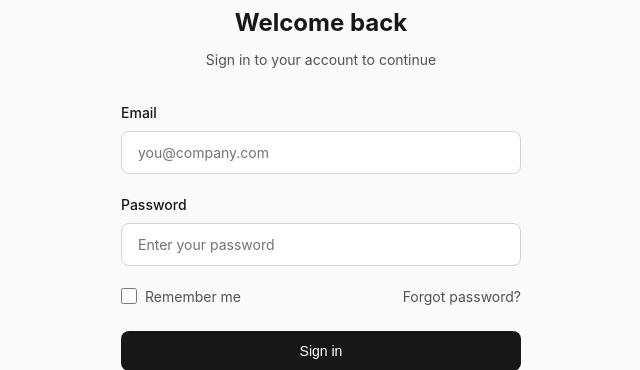
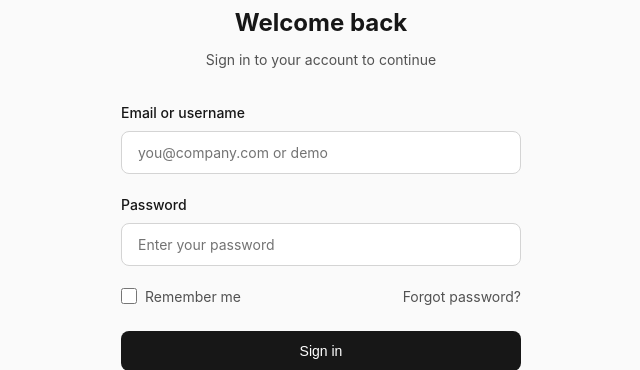
Before and after one commit to dvsklj/TEKO-SPA-MacroHard-Demo, a Flask app: page /auth/login in a window 1280 px wide. Shown: the part 210-580 px from the top of the page, without its empty margins (319-959 px from the left). Run offline with Flask 3, Linux system fonts and the light colour scheme; some libraries are stand-ins or nearby versions.

Commit message:
Fix: Change login validation to allow demo credentials

```diff
--- a/app/auth.py
+++ b/app/auth.py
@@ -17,8 +17,12 @@ def login():
 
     form = LoginForm()
     if form.validate_on_submit():
-        email = form.email.data.lower().strip()
-        user = User.query.filter_by(email=email).first()
+        identifier = form.email.data.strip()
+        normalized = identifier.lower()
+
+        user = User.query.filter_by(email=normalized).first()
+        if not user:
+            user = User.query.filter_by(username=identifier).first()
 
         if user and user.check_password(form.password.data):
             if not user.is_active:
@@ -45,7 +49,7 @@ def login():
             # Failed login
             _log_audit(user.id if user else None, 'login_failed',
                       ip_address=request.remote_addr,
-                      details=f'Email: {email}')
+                      details=f'Identifier: {identifier}')
             flash('Invalid email or password', 'error')
 
     return render_template('auth/login.html', form=form)
--- a/app/forms.py
+++ b/app/forms.py
@@ -7,9 +7,8 @@ from app.models import User
 
 class LoginForm(FlaskForm):
     """Secure login form"""
-    email = StringField('Email', validators=[
-        DataRequired(message='Email is required'),
-        Email(message='Please enter a valid email address')
+    email = StringField('Email or username', validators=[
+        DataRequired(message='Email or username is required')
     ])
     password = PasswordField('Password', validators=[
         DataRequired(message='Password is required')
--- a/app/templates/auth/login.html
+++ b/app/templates/auth/login.html
@@ -262,8 +262,8 @@
                 {{ form.hidden_tag() }}
 
                 <div class="form-group">
-                    <label class="form-label">Email</label>
-                    {{ form.email(class="form-input", placeholder="you@company.com") }}
+                    <label class="form-label">Email or username</label>
+                    {{ form.email(class="form-input", placeholder="you@company.com or demo") }}
                     {% if form.email.errors %}
                         <div class="form-error">{{ form.email.errors[0] }}</div>
                     {% endif %}
```
